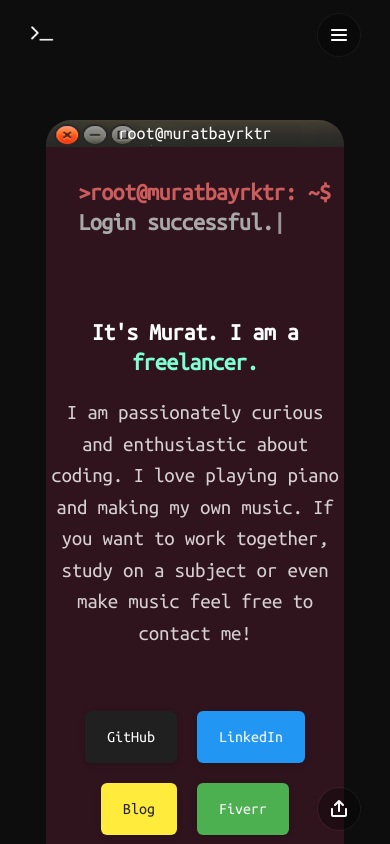
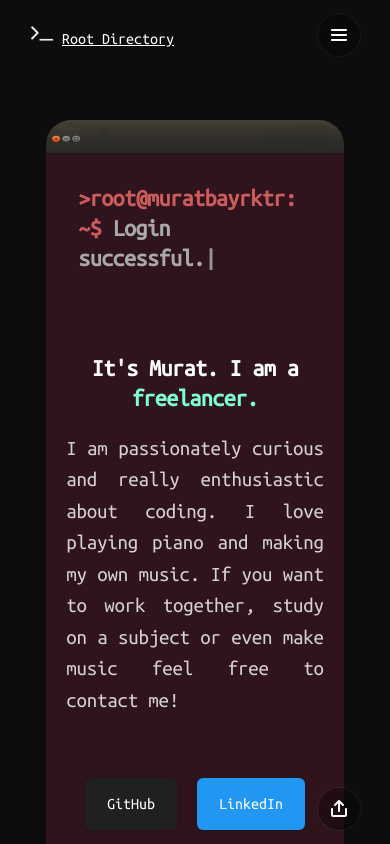
Before and after one commit to muratbayrktr/muratbayrktr.github.io, a plain HTML site: page index.html in a window 390 px wide. Drawn offline with nearby package versions, Linux system fonts and the light colour scheme.

Commit message:
alignment bugs fixed | mobile UI improved

```diff
--- a/index.html
+++ b/index.html
@@ -124,7 +124,7 @@
     <div class="right"><span class="button actionButton sidebarTrigger" data-sidebar-id="1"><svg><use xmlns:xlink="http://www.w3.org/1999/xlink" xlink:href="#menu"></use></svg></span></div>
   </div>
   <div class="sections compact hidden">
-    <div class="left"><a href="#" title="Logo"><img style="width: 24px; height: 24px; -webkit-filter: invert(1);" src="/assets/svg/terminal-logo-transparent.png" alt="Logo"/></a></div>
+    <div class="left"><a href="#" class="click" title="Logo"><img style="width: 24px; height: 24px; -webkit-filter: invert(1);" src="/assets/svg/terminal-logo-transparent.png" alt="Logo"/>  <span style="text-decoration: underline;">Root Directory</span></a></div>
     <div class="right"><span class="button actionButton sidebarTrigger" data-sidebar-id="1"><svg><use xmlns:xlink="http://www.w3.org/1999/xlink" xlink:href="#menu"></use></svg></span></div>
   </div>
 </nav>
@@ -133,10 +133,11 @@
 <nav class="sidebar" data-sidebar-id="1">
   <div class="close"><svg><use xmlns:xlink="http://www.w3.org/1999/xlink" xlink:href="#close"></use></svg></div>
   <div class="content">
-    <a href="#" class="logo"><img style="width: 24px; height: 24px; -webkit-filter: invert(1);" src="/assets/svg/terminal-logo-transparent.png" alt="Logo"/></a>
+    <a href="#" class="logo click"><img style="width: 24px; height: 24px; -webkit-filter: invert(1);" src="/assets/svg/terminal-logo-transparent.png" alt="Logo"/> Root Directory</a>
     <ul class="mainMenu margin-top-3">
-      <li><a href="#"  class="click">Who am I?</a></li>
-      <li><a href="#" class="click" >My Music</a></li>
+      <li><a href="#" class="click"> Root Directory</a></li>
+      <li><a href="#" class="click">Who am I?</a></li>
+      <li><a href="#" class="click">My Music</a></li>
       <li><a href="#" class="click">My Strengths and Weaknesses</a></li>
       <li><a href="#" class="click">Try your chance!</a></li>
     </ul>
@@ -160,17 +161,18 @@
     <div class="container">
       <div class="wrap">
         <div class="fix-10-12" style="background-image: url(/assets/img/background/background-old.jpg); background-size: cover; border-radius: 25px;  min-height: 750px; display: inline-block;">
-          <div class="fix-12-12" style="background-image: url(/assets/img/background/temp.png); background-size: cover; border-radius: 25px 25px 0px 0px; min-width: 400;  display: inline-block;">
-            <span> root@muratbayrktr</span>
+          <div class="fix-12-12" style=" background-image: url(/assets/img/background/bar.png); background-size: cover; border-radius: 25px 25px 0px 0px; min-width: 100%;  display: inline-block;">
+            <div style="text-align: left; margin-left: 2%; margin-top: 1%; margin-bottom: 1%;"> <img  src="assets/img/background/buttons.png" style="width: 10%; height: 10%; border-radius: 25px;"></div>
+
           </div>
           <!-- Content in the Terminal -->
           <div class="fix-12-12" id="content-container">
-            <h1 class="ae-1 smallest margin-bottom-2" style="text-align:start; margin-left: 2rem; width: 90%; height: 50%;"><br><span style="color: indianred;">>root@muratbayrktr: ~$</span> <span style="color: darkgrey;"> Login successful.<span id="js-rotating-root-cursor">|</span> </span></h1>
+            <h1 class="ae-1 smallest margin-bottom-2" style="text-align: start; margin-left: 2rem; margin-right: 4rem;"><br><span style="color: indianred;">>root@muratbayrktr: ~$</span> <span style="color: darkgrey;"> Login successful.<span id="js-rotating-root-cursor">|</span> </span></h1>
             <div class="fix-9-12">
               <h1 class="ae-1 smallest margin-bottom-2" style="width: 100%; height: 100%;">
                 <br><br>It's Murat. I am a <span id="js-rotating" style="color:aquamarine;">developer., student., freelancer., musician.</span>
               </h1>
-              <p class="ae-2 large margin-bottom-2" style="width: 100%; height: 100%;"><span class="opacity-8">I am passionately curious and enthusiastic about coding. I love playing piano and making my own music. If you want to work together, study on a subject or even make music feel free to contact me!<br><br></span></p>
+              <p class="ae-2 large margin-bottom-2" style="margin-left: 20px; margin-right: 20px; text-align: justify;"><span class="opacity-8">I am passionately curious and really enthusiastic about coding. I love playing piano and making my own music. If you want to work together, study on a subject or even make music feel free to contact me!<br><br></span></p>
               <a href="https://github.com/muratbayrktr" target="_blank" class="button rounded black margin-top-1 ae-5 fromCenter">GitHub</a>
               <a href="https://www.linkedin.com/in/murat-bayraktar-a361b2189/" target="_blank" class="button rounded blue margin-top-1 ae-5 fromCenter">LinkedIn</a>
               <a href="https://bayblognews.wordpress.com/" target="_blank" class="button rounded yellow margin-top-1 ae-5 fromCenter">Blog</a>
```
Also changed, not shown: my-strengths-and-weaknesses.html (+1 -1 lines), assets/img/background/bar.png (added), assets/img/background/buttons.png (added).
